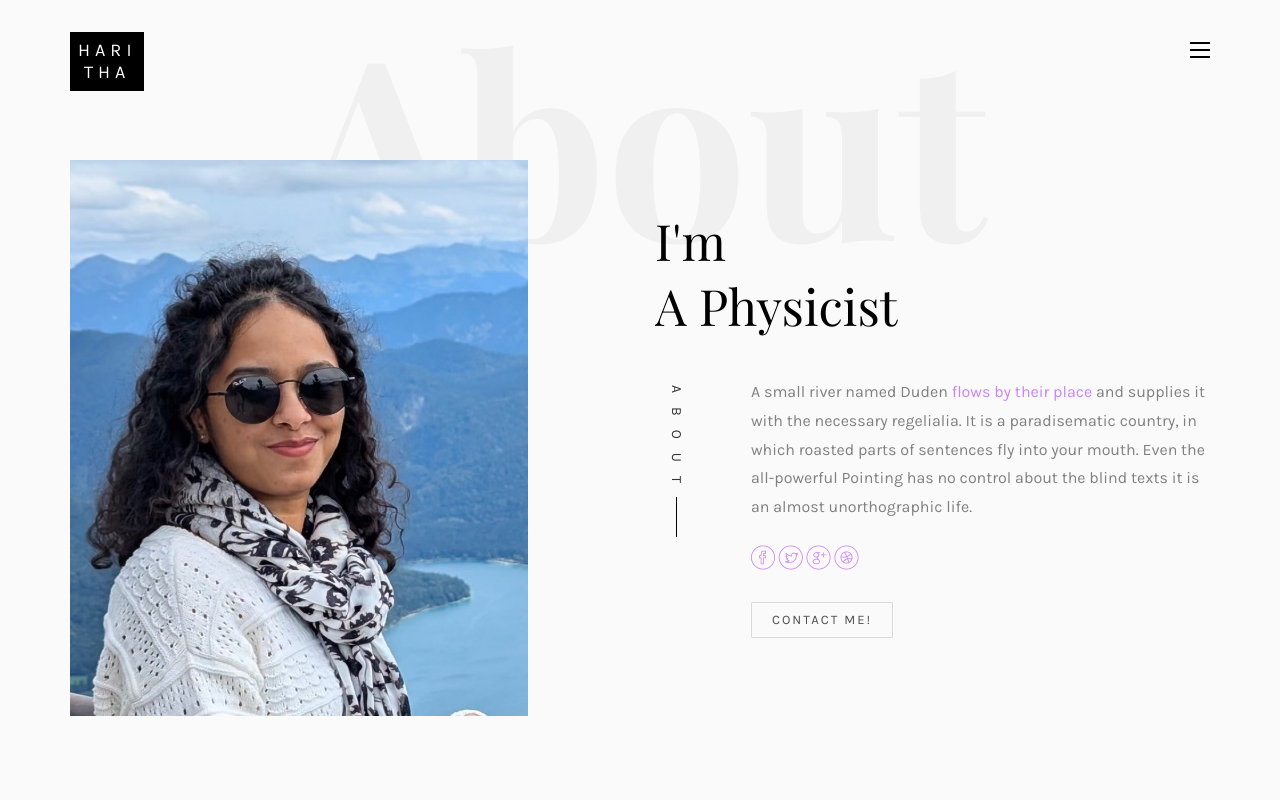
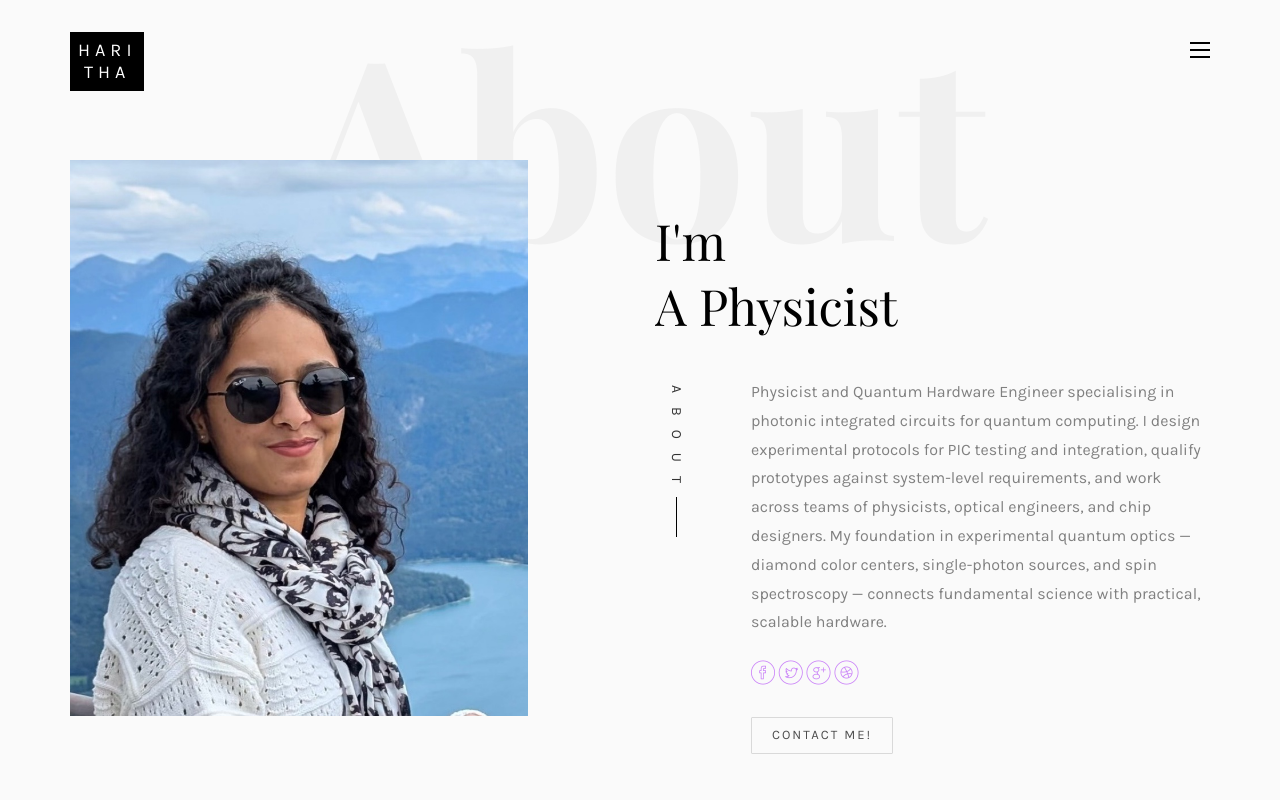
Before and after one commit to haritha-personal/Portfolio, a plain HTML site: page index.html in a window 1280 px wide. Shown: the top 800 px of the page. Drawn offline with nearby package versions, Linux system fonts and the light colour scheme; files whose address does not match are found by name; a web font is replaced by a local one.

Commit message:
about edit

```diff
--- a/index.html
+++ b/index.html
@@ -139,7 +139,7 @@
 								<div class="rotate">
 									<h2 class="heading">About</h2>
 								</div>
-								<p>A small river named Duden <a href="#">flows by their place</a> and supplies it with the necessary regelialia. It is a paradisematic country, in which roasted parts of sentences fly into your mouth. Even the all-powerful Pointing has no control about the blind texts it is an almost unorthographic life.</p>
+								<p>Physicist and Quantum Hardware Engineer specialising in photonic integrated circuits for quantum computing. I design experimental protocols for PIC testing and integration, qualify prototypes against system-level requirements, and work across teams of physicists, optical engineers, and chip designers. My foundation in experimental quantum optics — diamond color centers, single-photon sources, and spin spectroscopy — connects fundamental science with practical, scalable hardware.</p>
 								<p class="colorlib-social-icons">
 									<a href="#"><i class="icon-facebook4"></i></a>
 									<a href="#"><i class="icon-twitter3"></i></a>
```
